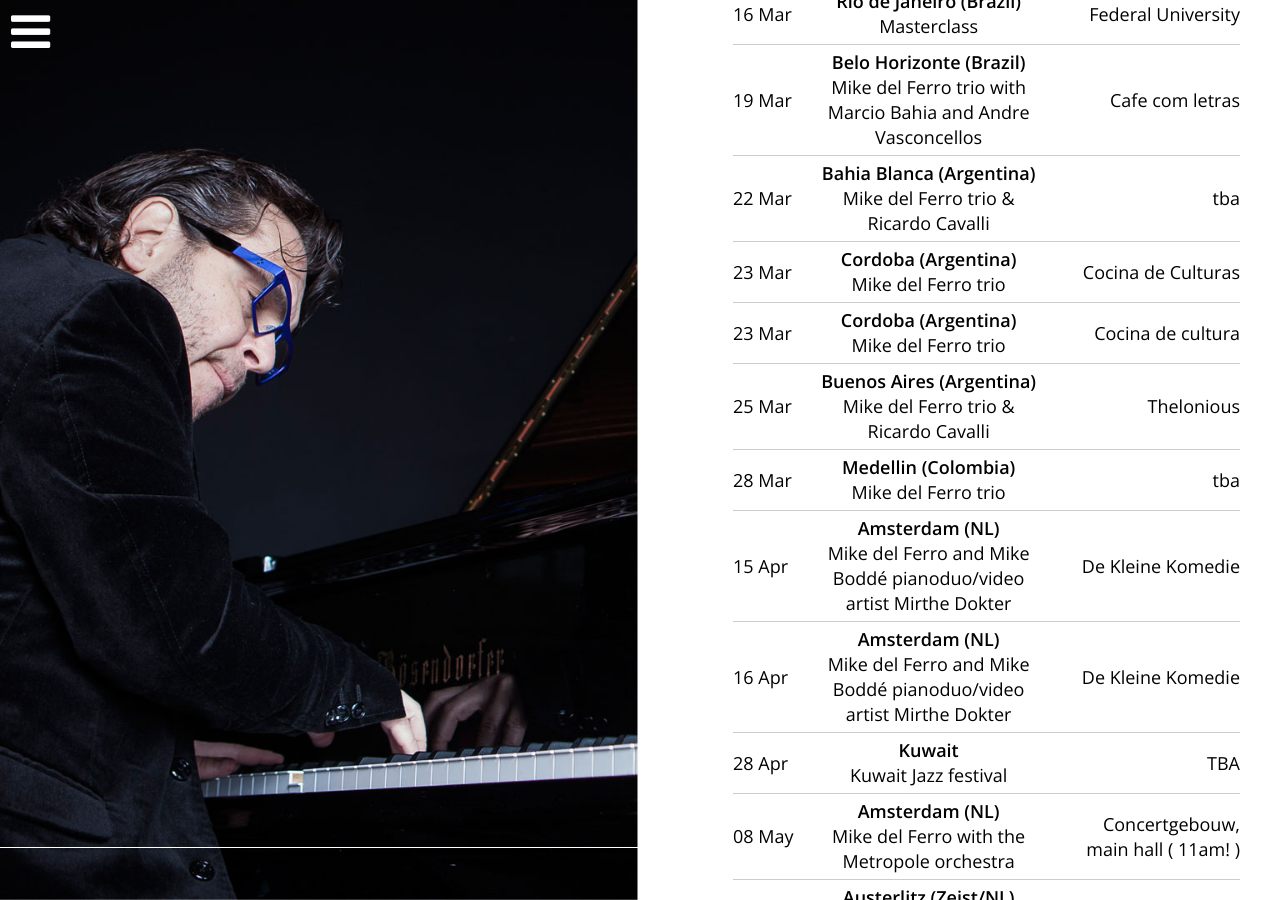
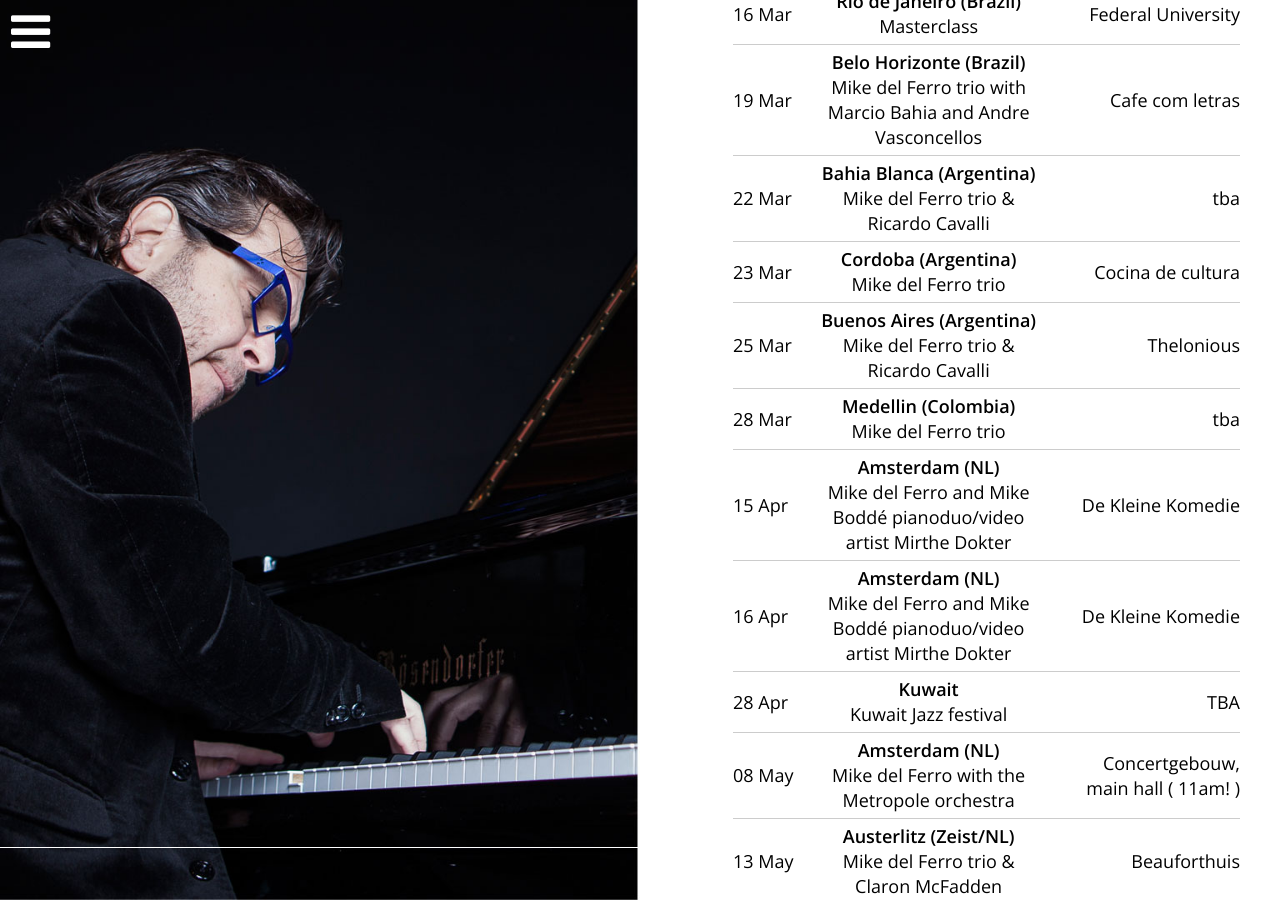
Before and after one commit to mikedelferro/website, a Jekyll site: the page built from agenda.html, in a window 1280 px wide and 900 px high, scrolled down 787 px. Built offline with Jekyll 4.4.1, drawn with Linux system fonts in a browser that asks for light colours; nearby versions of some CDN libraries.

Commit message:
Updated '/_config.yml' via CloudCannon

```diff
--- a/_config.yml
+++ b/_config.yml
@@ -64,11 +64,6 @@ gigs:
     location: Dom Tower
     venue: Utrecht (NL)
     url: ''
-  - title: Mike del Ferro  trio
-    date: 2016-03-23T21:00:00.000Z
-    location: Cocina de Culturas
-    venue: Cordoba (Argentina)
-    url: ''
   - title: Masterclass
     date: 2016-03-04T16:00:00.000Z
     location: Escola Ivana Bontempo
```
